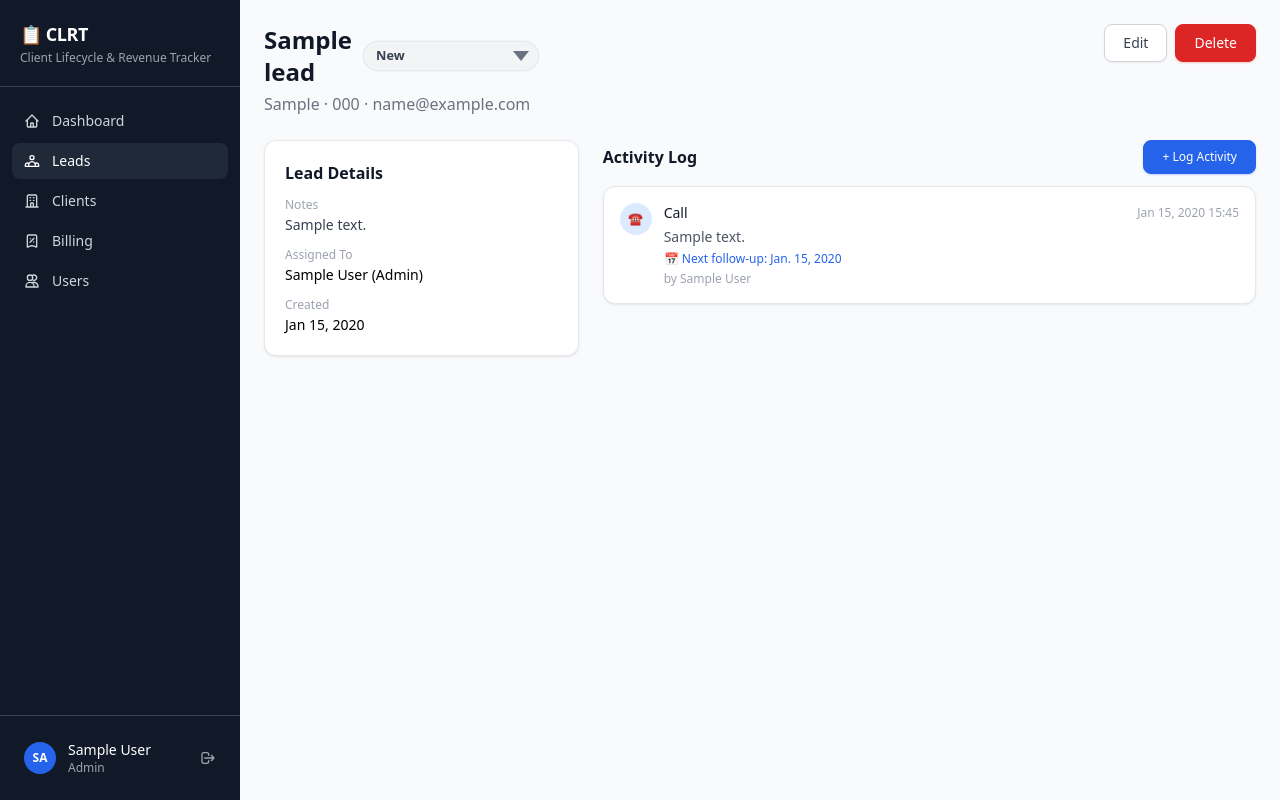
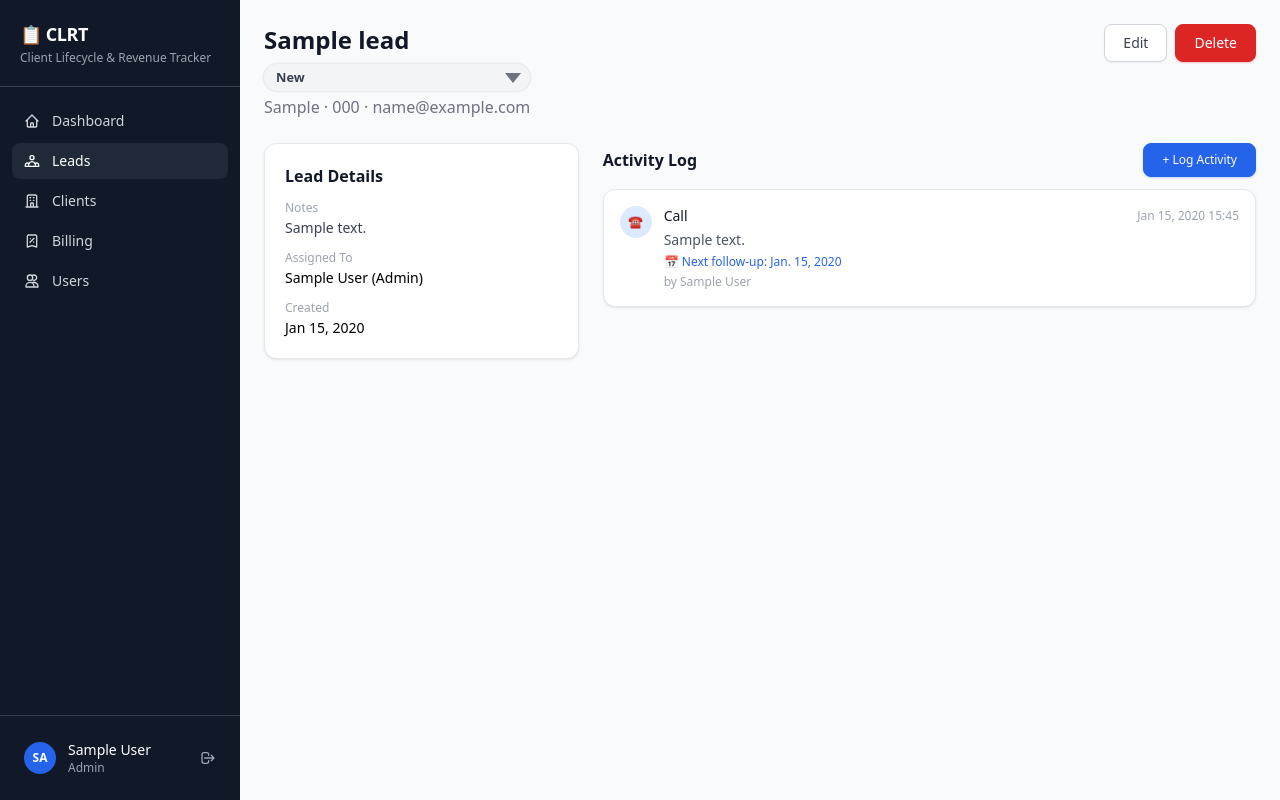
Before and after one commit to ashim888/clrt, a Django app: page /leads/1/ in a window 1280 px wide. Run offline with Django 5.2, Linux system fonts and the light colour scheme; a user stored in the database is signed in; tables that the repository leaves empty hold one stand-in row (values such as "Sample post"); some libraries are stand-ins or nearby versions.

Commit message:
sn no and spacing

```diff
--- a/templates/leads/lead_detail.html
+++ b/templates/leads/lead_detail.html
@@ -35,9 +35,8 @@
 <!-- Header -->
 <div class="flex items-start justify-between mb-6">
   <div>
-    <div class="flex items-center gap-3 mb-1">
-      <h1 class="text-2xl font-bold text-gray-900">{{ lead.organization_name }}</h1>
-
+    <h1 class="text-2xl font-bold text-gray-900 mb-2">{{ lead.organization_name }}</h1>
+    <div class="flex items-center gap-2 mb-1">
       {% if user.role in "admin,sales" or user.is_superuser %}
       <select class="status-select-detail"
         data-url="{% url 'leads:lead_update_status' lead.pk %}"
--- a/templates/leads/lead_list.html
+++ b/templates/leads/lead_list.html
@@ -63,6 +63,7 @@
   <table class="w-full text-sm">
     <thead class="bg-gray-50 border-b border-gray-200">
       <tr>
+        <th class="px-4 py-3 text-left font-medium text-gray-500 whitespace-nowrap w-10">#</th>
         <th class="px-4 py-3 text-left font-medium text-gray-500 whitespace-nowrap">Organization</th>
         <th class="px-4 py-3 text-left font-medium text-gray-500 whitespace-nowrap">Contact</th>
         <th class="px-4 py-3 text-left font-medium text-gray-500 whitespace-nowrap">Status</th>
@@ -76,6 +77,9 @@
       {% for lead in leads %}
       {% with latest=lead.all_activities.0 %}
       <tr class="hover:bg-blue-50 cursor-pointer transition-colors" onclick="location.href='{% url "leads:lead_detail" lead.pk %}'">
+
+        <!-- Serial number -->
+        <td class="px-4 py-3 text-gray-400 text-xs font-medium">{{ forloop.counter }}</td>
 
         <!-- Organization + added date -->
         <td class="px-4 py-3">
@@ -156,7 +160,7 @@
       </tr>
       {% endwith %}
       {% empty %}
-      <tr><td colspan="7" class="px-4 py-10 text-center text-gray-400">No leads found. <a href="{% url "leads:lead_create" %}" class="text-blue-600 hover:underline">Add your first lead.</a></td></tr>
+      <tr><td colspan="8" class="px-4 py-10 text-center text-gray-400">No leads found. <a href="{% url "leads:lead_create" %}" class="text-blue-600 hover:underline">Add your first lead.</a></td></tr>
       {% endfor %}
     </tbody>
   </table>
```
